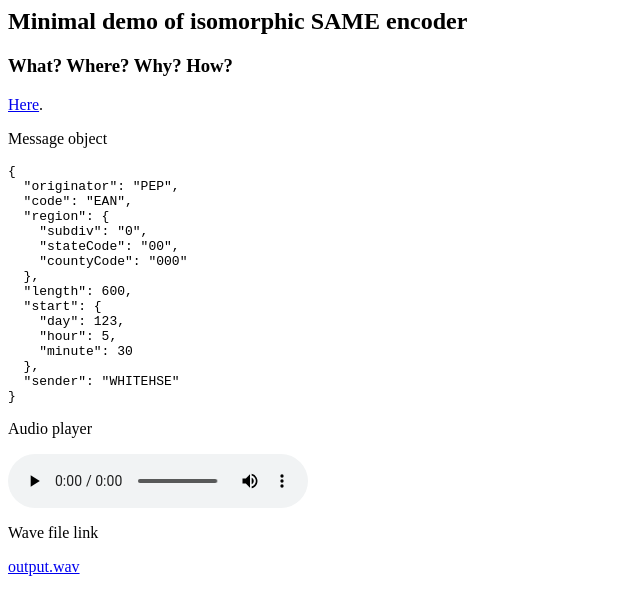
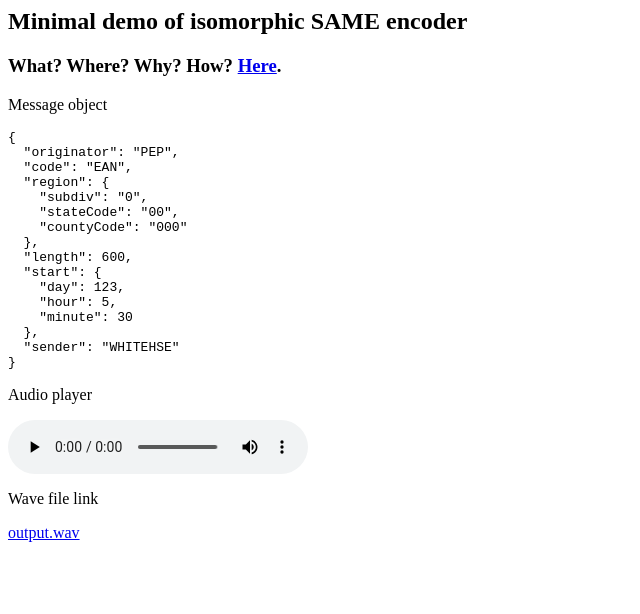
Before and after one commit to aaron-em/same-encoder, a plain HTML site: page index.html in a window 1280 px wide. Shown: the whole page, without its empty margins (0-640 px from the left). Drawn offline with Linux system fonts and the light colour scheme.

Commit message:
well that was ugly

```diff
--- a/index.html
+++ b/index.html
@@ -43,8 +43,9 @@
   <body>
     <h2>Minimal demo of isomorphic SAME encoder</h2>
 
-    <h3>What? Where? Why? How?</h3>
-    <a href="https://github.com/aaron-em/same-encoder">Here</a>.
+    <h3>What? Where? Why? How?
+      <a href="https://github.com/aaron-em/same-encoder">Here</a>.
+    </h3>
 
     <p>Message object</p>
     <pre id="obj"> </pre>
```
